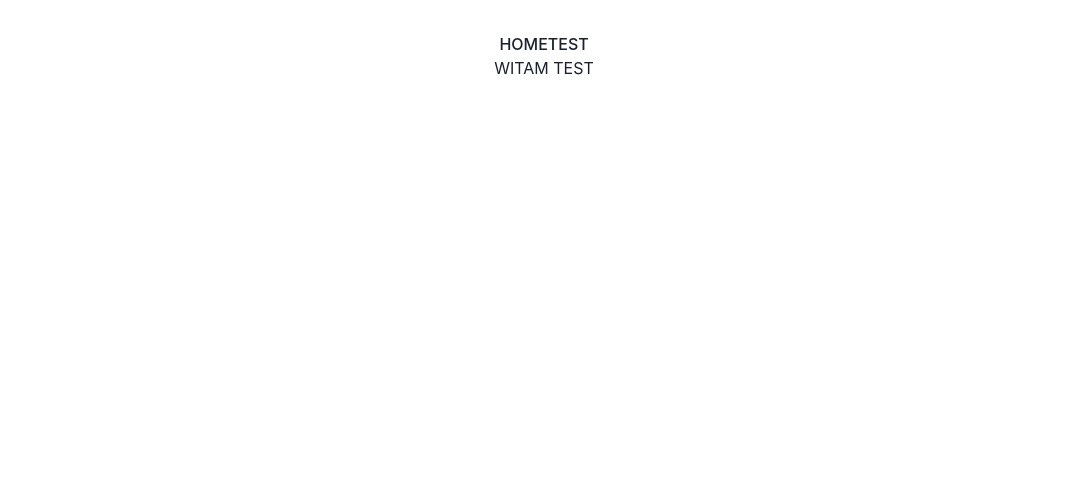
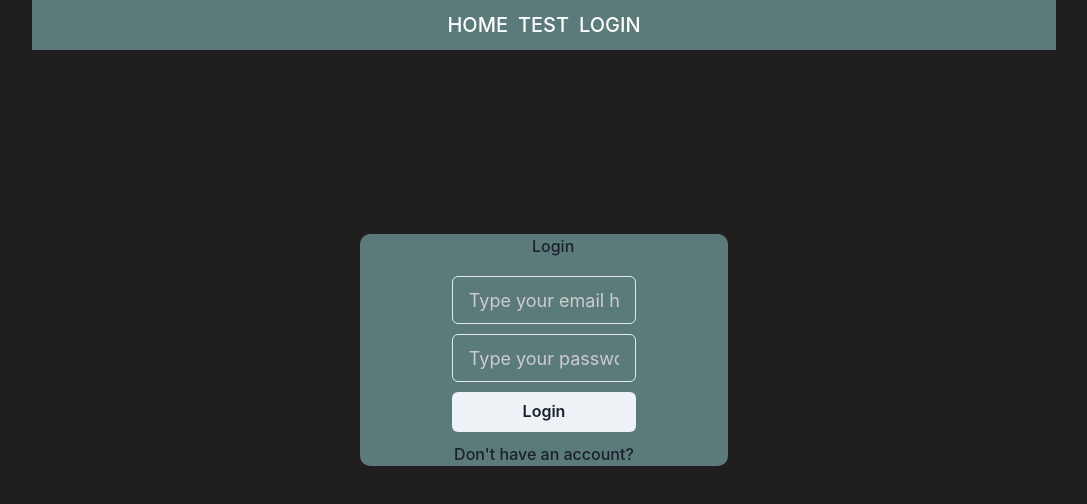
Before and after one commit to micad132/BAI-PROJEKT, a React (Vite) app in the folder warehouseManagement/: page /login in a window 1280 px wide. Before the commit this address had no page. Shown: the top 504 px of the page, without its empty margins (96-1183 px from the left). Built offline with nearby package versions, Linux system fonts and the light colour scheme.

Commit message:
register and logic mock

```diff
--- a/warehouseManagement/package.json
+++ b/warehouseManagement/package.json
@@ -19,7 +19,8 @@
     "react": "^18.2.0",
     "react-dom": "^18.2.0",
     "react-redux": "^8.1.3",
-    "react-router-dom": "^6.17.0"
+    "react-router-dom": "^6.17.0",
+    "styled-components": "^6.1.0"
   },
   "devDependencies": {
     "@types/react": "^18.2.15",
--- a/warehouseManagement/src/App.css
+++ b/warehouseManagement/src/App.css
@@ -1,6 +1,7 @@
 #root {
-  max-width: 1280px;
+  width: 100vw;
   margin: 0 auto;
-  padding: 2rem;
   text-align: center;
+  background-color: #201E1F;
+  height: 100vh;
 }
--- a/warehouseManagement/src/App.tsx
+++ b/warehouseManagement/src/App.tsx
@@ -1,15 +1,22 @@
 import './App.css'
 import LayoutContainer from "./layout/Layout.container.tsx";
 import routes from "./routes";
+import styled from "styled-components";
+
+const AppWrapper = styled.div`
+    width: 80%;
+    margin: 0 auto;
+    padding: 0;
+    overflow: hidden;
+`
 
 function App() {
   return (
-      <div>
+      <AppWrapper>
           <LayoutContainer>
               {routes}
           </LayoutContainer>
-          WITAM TEST
-      </div>
+      </AppWrapper>
   )
 }
 
--- /dev/null
+++ b/warehouseManagement/src/components/input.component.tsx
@@ -0,0 +1,24 @@
+import { Input } from '@chakra-ui/react'
+import {ChangeEvent} from "react";
+import styled from "styled-components";
+
+type Props = {
+    placeholder: string,
+    value: string,
+    onChange: (e: ChangeEvent<HTMLInputElement>) => void
+}
+
+const TextInput  = styled(Input)`
+    color: #fff;
+    &::placeholder {
+      color: #ccc;
+  }
+`
+
+const InputComponent = ({ placeholder, value, onChange }: Props) => {
+    return(
+        <TextInput placeholder={placeholder} value={value} onChange={onChange} size='lg' />
+    )
+}
+
+export default InputComponent;
--- a/warehouseManagement/src/index.css
+++ b/warehouseManagement/src/index.css
@@ -25,45 +25,8 @@ a:hover {
 
 body {
   margin: 0;
+  padding: 0;
   display: flex;
-  place-items: center;
-  min-width: 320px;
-  min-height: 100vh;
+  width: 100%;
+  height: 100%;
 }
-
-h1 {
-  font-size: 3.2em;
-  line-height: 1.1;
-}
-
-button {
-  border-radius: 8px;
-  border: 1px solid transparent;
-  padding: 0.6em 1.2em;
-  font-size: 1em;
-  font-weight: 500;
-  font-family: inherit;
-  background-color: #1a1a1a;
-  cursor: pointer;
-  transition: border-color 0.25s;
-}
-button:hover {
-  border-color: #646cff;
-}
-button:focus,
-button:focus-visible {
-  outline: 4px auto -webkit-focus-ring-color;
-}
-
-@media (prefers-color-scheme: light) {
-  :root {
-    color: #213547;
-    background-color: #ffffff;
-  }
-  a:hover {
-    color: #747bff;
-  }
-  button {
-    background-color: #f9f9f9;
-  }
-}
--- a/warehouseManagement/src/layout/Layout.container.tsx
+++ b/warehouseManagement/src/layout/Layout.container.tsx
@@ -1,15 +1,25 @@
 import {type ReactElement, ReactNode} from 'react'
 import NavComponent from "./nav/Nav.component.tsx";
+import styled from "styled-components";
 
 interface Props {
     children: ReactNode,
 }
 
+const MainWrapper = styled.main`
+    display: flex;
+    justify-content: center;
+    align-items: center;
+    width: 60%;
+    margin: 100px auto 0 auto;
+    min-height: 50vh;
+`
+
 const Layout = ({ children }: Props): ReactElement => {
     return (
         <div>
             <NavComponent />
-            <main>{children}</main>
+            <MainWrapper>{children}</MainWrapper>
         </div>
     )
 }
--- a/warehouseManagement/src/layout/nav/Nav.component.tsx
+++ b/warehouseManagement/src/layout/nav/Nav.component.tsx
@@ -1,12 +1,26 @@
 import SingleLinkComponent from "./SingleLink.component.tsx";
+import styled from "styled-components";
+
+const NavWrapper = styled.nav`
+    background-color: #5B7B7A;
+    display: flex;
+    gap: 10px;
+    align-items: center;
+    justify-content: center;
+    padding: 10px 0;
+    font-size: 20px;
+    color: #fff;
+   text-transform: uppercase;
+`
 
 const NavComponent = () => {
 
     return(
-        <nav>
+        <NavWrapper>
             <SingleLinkComponent path={"/"} text={'HOME'} />
             <SingleLinkComponent path={"/test"} text={'TEST'} />
-        </nav>
+            <SingleLinkComponent path={"/login"} text={'Login'} />
+        </NavWrapper>
     )
 }
 
--- /dev/null
+++ b/warehouseManagement/src/models/Auth.model.ts
@@ -0,0 +1,28 @@
+
+export type LoginData = {
+    email: string,
+    password: string,
+}
+
+export type RegisterData = {
+    email: string,
+    password: string,
+    confirmPassword: string,
+    postalCode: string,
+    city: string,
+    phoneNumber: string,
+}
+
+export const INITIAL_LOGIN_VALUES: LoginData = {
+    email: '',
+    password: ''
+}
+
+export const INITIAL_REGISTER_VALUES: RegisterData = {
+    email: '',
+    password: '',
+    confirmPassword: '',
+    postalCode: '',
+    city: '',
+    phoneNumber: ''
+}
--- /dev/null
+++ b/warehouseManagement/src/pages/AuthPage/LoginPage.container.tsx
@@ -0,0 +1,71 @@
+import {
+    FormControl,
+    FormLabel,
+    Button
+} from '@chakra-ui/react'
+import InputComponent from "../../components/input.component.tsx";
+import {ChangeEvent, useState} from "react";
+import {INITIAL_LOGIN_VALUES, LoginData} from "../../models/Auth.model.ts";
+import styled from "styled-components";
+import SingleLinkComponent from "../../layout/nav/SingleLink.component.tsx";
+
+
+const FormWrapper = styled.form`
+  background-color: #5B7B7A;
+  width: 60% !important;
+  margin: 0 auto;
+  border-radius: 10px;
+`
+
+const FormControlWrapper = styled(FormControl)`
+    display: flex;
+    flex-direction: column;
+    gap: 10px;
+    & > * {
+      width: 50% !important;
+      margin: 0 auto;
+    }
+`
+
+const LoginPageContainer = () => {
+    const [loginData, setLoginData] = useState<LoginData>(INITIAL_LOGIN_VALUES);
+    const { email, password} = loginData;
+    const [isLoginSending, setIsLoginSending] = useState<boolean>(false);
+
+    const onChangeHandler = (type: string) => (e: ChangeEvent<HTMLInputElement>) => {
+        console.log('E', e);
+        setLoginData((prevState) => ({
+            ...prevState,
+            [type]: e.target.value,
+        }))
+    }
+
+    const onSubmitHandler = (e: any) => {
+        setIsLoginSending(true);
+        e.preventDefault();
+        return new Promise(() => setTimeout(() => {
+            setIsLoginSending(false);
+            setLoginData(INITIAL_LOGIN_VALUES);
+        }, 2000));
+    }
+
+    return(
+        <FormWrapper onSubmit={onSubmitHandler}>
+            <FormControlWrapper>
+                <FormLabel>Login</FormLabel>
+                <InputComponent placeholder='Type your email here...' value={email} onChange={onChangeHandler('email')} />
+                <InputComponent placeholder='Type your password here...' value={password} onChange={onChangeHandler('password')} />
+                <Button
+                    isLoading={isLoginSending}
+                    type="submit"
+                    loadingText='Submitting...'
+                >
+                    Login
+                </Button>
+                <SingleLinkComponent  path='/register' text={`Don't have an account?`} />
+            </FormControlWrapper>
+        </FormWrapper>
+    )
+}
+
+export default LoginPageContainer;
--- /dev/null
+++ b/warehouseManagement/src/pages/AuthPage/RegisterPage.container.tsx
@@ -0,0 +1,72 @@
+import {
+    FormControl,
+    FormLabel,
+    Button
+} from '@chakra-ui/react'
+import InputComponent from "../../components/input.component.tsx";
+import {ChangeEvent, useState} from "react";
+import { INITIAL_REGISTER_VALUES, RegisterData} from "../../models/Auth.model.ts";
+import styled from "styled-components";
+
+
+const FormWrapper = styled.form`
+  background-color: #5B7B7A;
+  width: 60% !important;
+  margin: 0 auto;
+  border-radius: 10px;
+`
+
+const FormControlWrapper = styled(FormControl)`
+    display: flex;
+    flex-direction: column;
+    gap: 10px;
+    & > * {
+      width: 50% !important;
+      margin: 0 auto;
+    }
+`
+
+const RegisterPageContainer = () => {
+    const [loginData, setLoginData] = useState<RegisterData>(INITIAL_REGISTER_VALUES);
+    const { email, password, confirmPassword, city, postalCode, phoneNumber} = loginData;
+    const [isLoginSending, setIsLoginSending] = useState<boolean>(false);
+
+    const onChangeHandler = (type: string) => (e: ChangeEvent<HTMLInputElement>) => {
+        setLoginData((prevState) => ({
+            ...prevState,
+            [type]: e.target.value,
+        }))
+    }
+
+    const onSubmitHandler = (e: any) => {
+        setIsLoginSending(true);
+        e.preventDefault();
+        return new Promise(() => setTimeout(() => {
+            setIsLoginSending(false);
+            setLoginData(INITIAL_REGISTER_VALUES);
+        }, 2000));
+    }
+
+    return(
+        <FormWrapper onSubmit={onSubmitHandler}>
+            <FormControlWrapper>
+                <FormLabel>Login</FormLabel>
+                <InputComponent placeholder='Type your email here...' value={email} onChange={onChangeHandler('email')} />
+                <InputComponent placeholder='Type your password here...' value={password} onChange={onChangeHandler('password')} />
+                <InputComponent placeholder='Confirm your password' value={confirmPassword} onChange={onChangeHandler('confirmPassword')} />
+                <InputComponent placeholder='Type your postal code here...' value={postalCode} onChange={onChangeHandler('postalCode')} />
+                <InputComponent placeholder='Type your city here...' value={city} onChange={onChangeHandler('city')} />
+                <InputComponent placeholder='Type your phone number here...' value={phoneNumber} onChange={onChangeHandler('phoneNumber')} />
+                <Button
+                    isLoading={isLoginSending}
+                    type="submit"
+                    loadingText='Submitting...'
+                >
+                    Register
+                </Button>
+            </FormControlWrapper>
+        </FormWrapper>
+    )
+}
+
+export default RegisterPageContainer;
--- a/warehouseManagement/src/routes/index.tsx
+++ b/warehouseManagement/src/routes/index.tsx
@@ -1,11 +1,15 @@
 import { Routes, Route } from 'react-router-dom'
 import HomeContainer from "../pages/HomePage/Home.container.tsx";
 import TestContainer from "../pages/TestPage/Test.container.tsx";
+import LoginPageContainer from "../pages/AuthPage/LoginPage.container.tsx";
+import RegisterPageContainer from "../pages/AuthPage/RegisterPage.container.tsx";
 
 const routes = (
     <Routes>
         <Route path="/" element={<HomeContainer />} />
         <Route path="/test" element={<TestContainer />} />
+        <Route path="/login" element={<LoginPageContainer />} />
+        <Route path="/register" element={<RegisterPageContainer />} />
     </Routes>
 )
 
```
Also changed, not shown: 1 other file (tests, documents, lock files or other folders).
